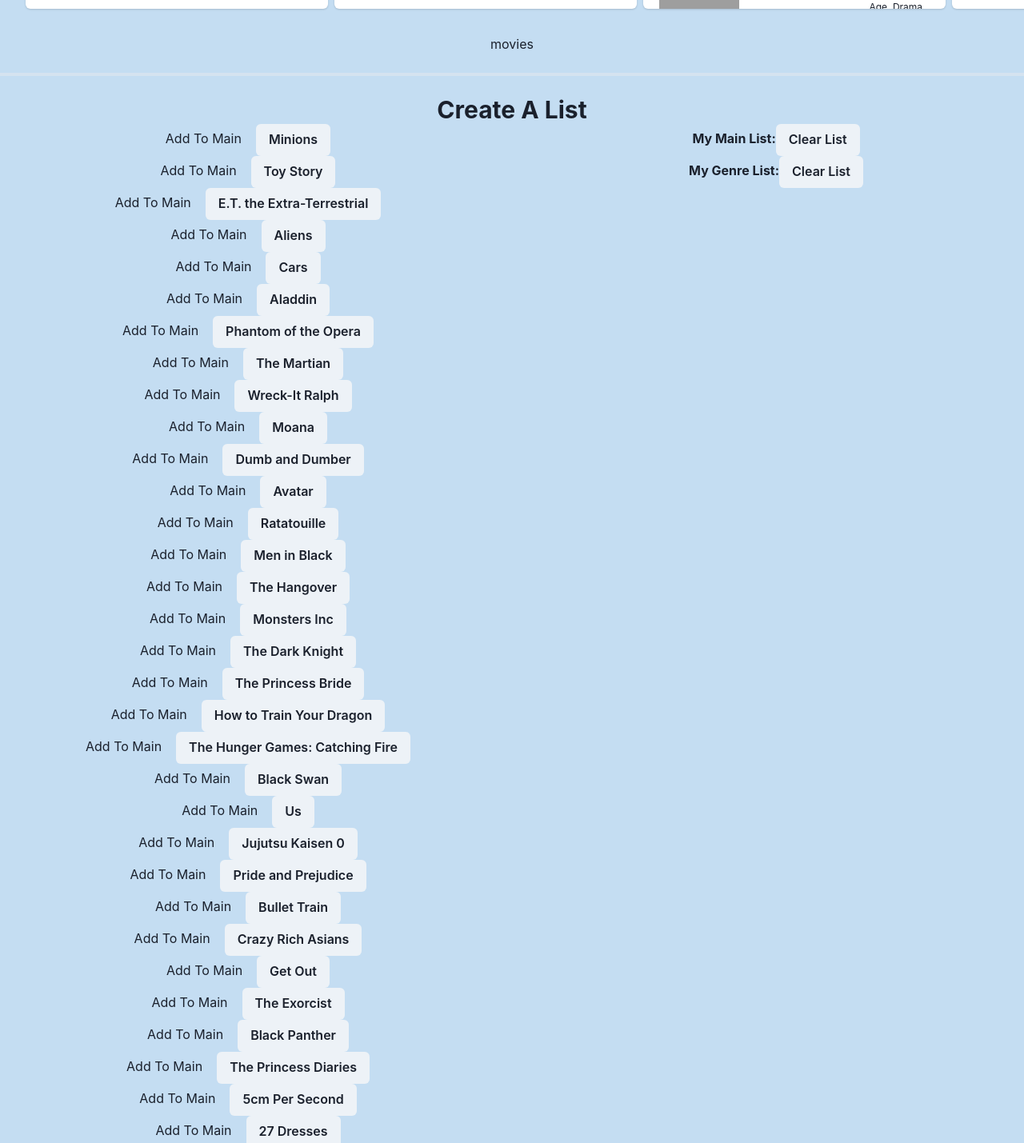
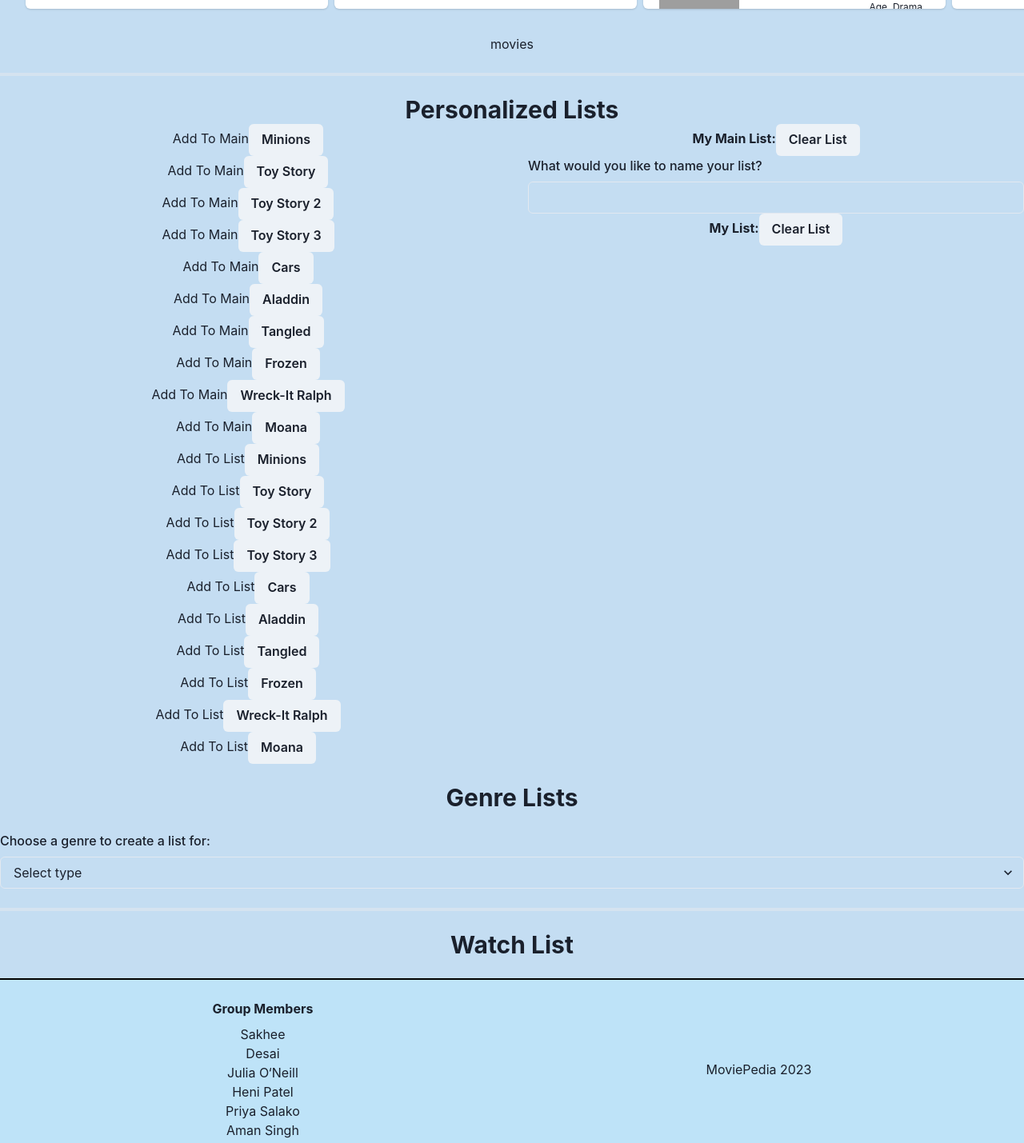
Before and after one commit to amansjot/Team5-MoviePedia, a React (Create React App) app: page / in a window 1280 px wide. Shown: the part 3347-4776 px from the top of the page at 80% size. Built offline with nearby package versions, Linux system fonts and the light colour scheme; grey boxes are pictures that could not be loaded.

Commit message:
Adding genres dropdown and user-nameable list

```diff
--- a/src/components/CreateList.tsx
+++ b/src/components/CreateList.tsx
@@ -1,33 +1,33 @@
 import React, { useState } from "react";
-import { Button, Heading, SimpleGrid } from "@chakra-ui/react";
+import { Button, SimpleGrid, FormControl, FormLabel, FormHelperText, Input, Heading} from "@chakra-ui/react";
 import {Movie} from "./Movie";
-import movies from "./movie.json";
 
 
-// const MOVIES = [
-//     "Minions",
-//     "Toy Story",
-//     "Toy Story 2",
-//     "Toy Story 3",
-//     "Cars",
-//     "Aladdin",
-//     "Tangled",
-//     "Frozen",
-//     "Wreck-It Ralph",
-//     "Moana",
-// ];
+const MOVIES = [
+    "Minions",
+    "Toy Story",
+    "Toy Story 2",
+    "Toy Story 3",
+    "Cars",
+    "Aladdin",
+    "Tangled",
+    "Frozen",
+    "Wreck-It Ralph",
+    "Moana",
+];
 
 
 export function CreateList(): JSX.Element {
-    const ml = movies.MOVIES;
-    const masterlist = ml.map(a=>({
-        name:a.name, poster:a.poster, year:a.year, actors:a.actors, plot:a.plot, director:a.director, genre:a.genre, rating:a.rating
-    }));
-    const [allOptions] = useState<Movie[]>(masterlist);
-    const [usermainList, setusermainList] = useState<Movie[]>([]);
-    const [userlistbyGenre, setuserGenreList] = useState<Movie[]>([]);
-    "";
-    function addMovieTomainList(newMovie: Movie) {
+    const [allOptions] = useState<string[]>(MOVIES);
+    const [usermainList, setusermainList] = useState<string[]>([]);
+    const [userlistbyPreference, setuserPreferenceList] = useState<string[]>([]);
+    const [preference, setPreference] = useState<string>("");
+
+    function updatePreference(event: React.ChangeEvent<HTMLInputElement>) {
+        setPreference(event.target.value);
+    }
+
+    function addMovieTomainList(newMovie: string) {
         if (!usermainList.includes(newMovie)){
             setusermainList([...usermainList, newMovie]);
 
@@ -38,35 +38,35 @@ export function CreateList(): JSX.Element {
         setusermainList([]);
     }
 
-    function addMovieTogenreList(newMovie: Movie) {
-        if (!userlistbyGenre.includes(newMovie)){
-            setuserGenreList([...userlistbyGenre, newMovie]);
+    function addMovieToPreferenceList(newMovie: string) {
+        if (!userlistbyPreference.includes(newMovie)){
+            setuserPreferenceList([...userlistbyPreference, newMovie]);
 
         }
     }
 
-    function cleargenreList() {
-        setuserGenreList([]);
+    function clearPreferenceList() {
+        setuserPreferenceList([]);
     }
 
     return (
         <div>
-            <Heading size="lg">Create A List </Heading>
+            <Heading size="lg">Personalized Lists </Heading>
             <SimpleGrid columns={2} spacing={10}>
                 <div>
                     <div>
-                        {allOptions.map((option: Movie) => (
-                            <div key={option.name}>
-                Add To Main&nbsp;&nbsp;&nbsp;&nbsp;
-                                <Button onClick={() => addMovieTomainList(option)}>{option.name}</Button>
+                        {allOptions.map((option: string) => (
+                            <div key={option}>
+                Add To Main
+                                <Button onClick={() => addMovieTomainList(option)}>{option}</Button>
                             </div>
                         ))}
                     </div>
                     <div>
-                        {allOptions.map((option: Movie) => (
-                            <div key={option.name}>
-                Add To Genre List
-                                <Button onClick={() => addMovieTogenreList(option)}>{option.name}</Button>
+                        {allOptions.map((option: string) => (
+                            <div key={option}>
+                Add To {preference} List
+                                <Button onClick={() => addMovieToPreferenceList(option)}>{option}</Button>
                             </div>
                         ))}
                     </div>
@@ -74,19 +74,22 @@ export function CreateList(): JSX.Element {
                 <div>
                     <div>
                         <strong>My Main List:</strong>
-                        {usermainList.map((movie: Movie) => (
-                            <li key={movie.name}>{movie.name}</li>
+                        {usermainList.map((movie: string) => (
+                            <li key={movie}>{movie}</li>
                         ))}
                         <Button onClick={clearmainList}>Clear List</Button>
                     </div>
+                    <FormControl>
+                        <FormLabel>What would you like to name your list? </FormLabel>
+                        <Input type = 'preference' value = {preference} onChange = {updatePreference}/>
+                    </FormControl>
                     <div>
-                        <strong>My Genre List:</strong>
-                        {userlistbyGenre.map((movie: Movie) => (
-                            <li key={movie.name}>{movie.name}</li>
+                        <strong>My {preference} List:</strong>
+                        {userlistbyPreference.map((movie: string) => (
+                            <li key={movie}>{movie}</li>
                         ))}
-                        <Button onClick={cleargenreList}>Clear List</Button>
+                        <Button onClick={clearPreferenceList}>Clear List</Button>
                     </div>
-                    <br/>
                 </div>
             </SimpleGrid>
         </div>
--- a/src/components/Genre.tsx
+++ b/src/components/Genre.tsx
@@ -1,44 +1,72 @@
 import React, { useState } from "react";
 import { FormControl, FormLabel, Heading, Input, Select } from "@chakra-ui/react";
 import {CreateList} from "./CreateList";
+import {moviesList} from "./MoviesList";
 
 export function Genre(): JSX.Element {
-    const [answer, setAnswer] = useState<string>("");
-    const [soln, setSoln] =  useState<string>("");
+    const [chosenGenre, setGenre] = useState<string>("Genre");
 
-    function solution(event: React.ChangeEvent<HTMLSelectElement>){
-        if(event.target.value === "horror"){
-            setSoln("");
+    const GENRES: string[][] = moviesList.map((x) => x.genre);
+    let genreSet: Set<string> = new Set();
+    for (let i = 0; i < GENRES.length; i++) {
+        for (let j = 0; j < GENRES[i].length; j++) {
+            genreSet.add(GENRES[i][j]);
         }
-        if(event.target.value === "comedy"){
-            setSoln("");
-        }
-        if(event.target.value === "rom-com"){
-            setSoln("");
-        }
-        if(event.target.value === "action"){
-            setSoln("");
-        }
+    }
+    const genreList: string[] = Array.from(genreSet);
 
 
+    // function solution(event: React.ChangeEvent<HTMLSelectElement>){
+    //     if(event.target.value === "horror"){
+    //         setSoln("");
+    //     }
+    //     if(event.target.value === "comedy"){
+    //         setSoln("");
+    //     }
+    //     if(event.target.value === "rom-com"){
+    //         setSoln("");
+    //     }
+    //     if(event.target.value === "action"){
+    //         setSoln("");
+    //     }
+
+
+    // }
+
+    function updateGenre (event: React.ChangeEvent<HTMLSelectElement>){
+        setGenre(event.target.value);
     }
-
 
     return (
         <div>
-            <Heading size="lg">Personalized Lists </Heading>
-            <br/>
-            <FormControl>
-                <FormLabel>Choose a genre to create a list for: </FormLabel>
-                <Select placeholder='Select type' onChange={(event) => solution(event)}>
-                    <option value = 'horror'>Horror</option>
-                    <option value = 'comedy'>Comedy</option>
-                    <option value = 'rom-com'>Rom-Com</option>
-                    <option value = 'action'>Action</option>
-                </Select>
-            </FormControl>
-            <br/>
-            <div> {soln} </div>
+            <Heading size="lg">Genre Lists </Heading>
+            <br />
+            <FormLabel>Choose a genre to create a list for: </FormLabel>
+            <Select placeholder='Select type' onChange={(event) => updateGenre(event)}>
+                { genreList.map((genre: string, key: number) => {
+                    return (
+                        <option value={genre} key={key}>{genre}</option>
+                    );
+                }) }
+                {/* <option value='horror'>Horror</option>
+                <option value='comedy'>Comedy</option>
+                <option value='rom-com'>Rom-Com</option>
+                <option value='action'>Action</option> */}
+            </Select>
         </div>
     );
 }
+
+//                  <Select placeholder='Select type' onChange={(event) => solution(event)}>
+//                      <option value = 'horror'>Horror</option>
+//                      <option value = 'comedy'>Comedy</option>
+//                      <option value = 'rom-com'>Rom-Com</option>
+//                      <option value = 'action'>Action</option>
+//                 </Select>
+//              </FormControl>
+//              <br/>
+//              <div> {soln} </div>
+//         </div>
+//      );
+//  } */
+//  }
```
